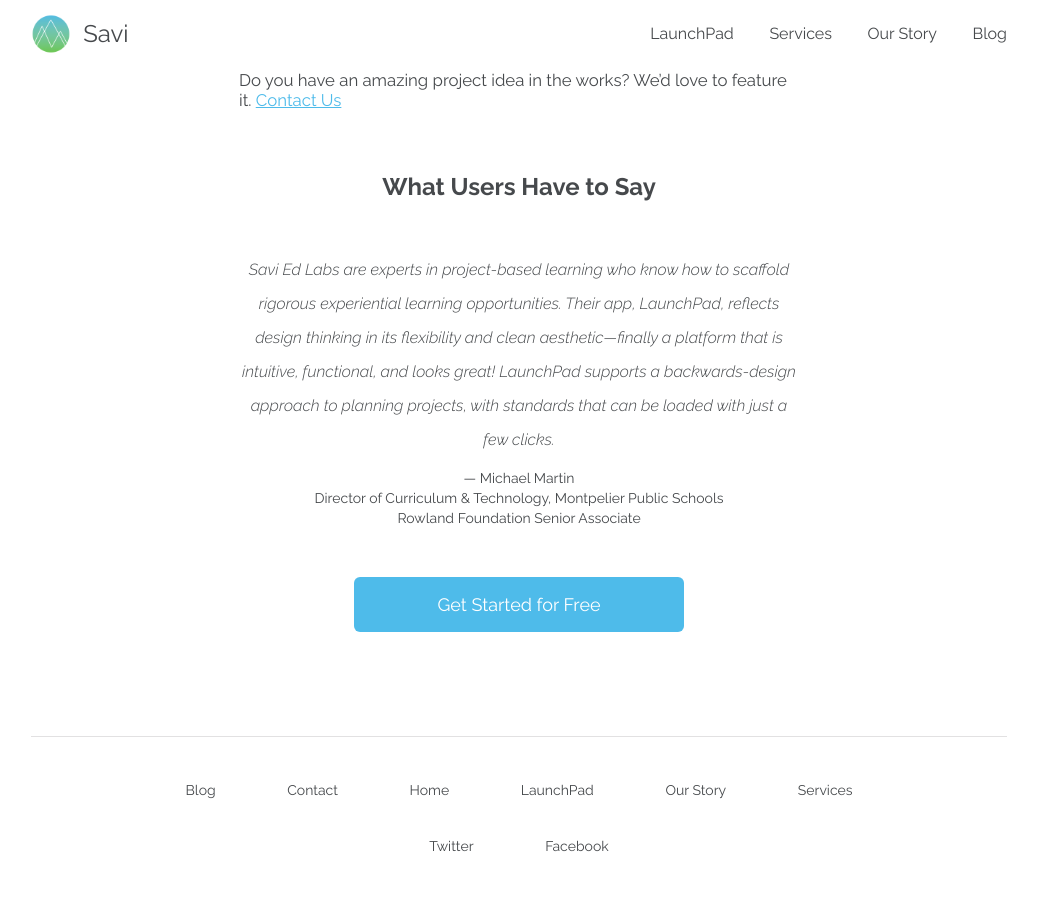
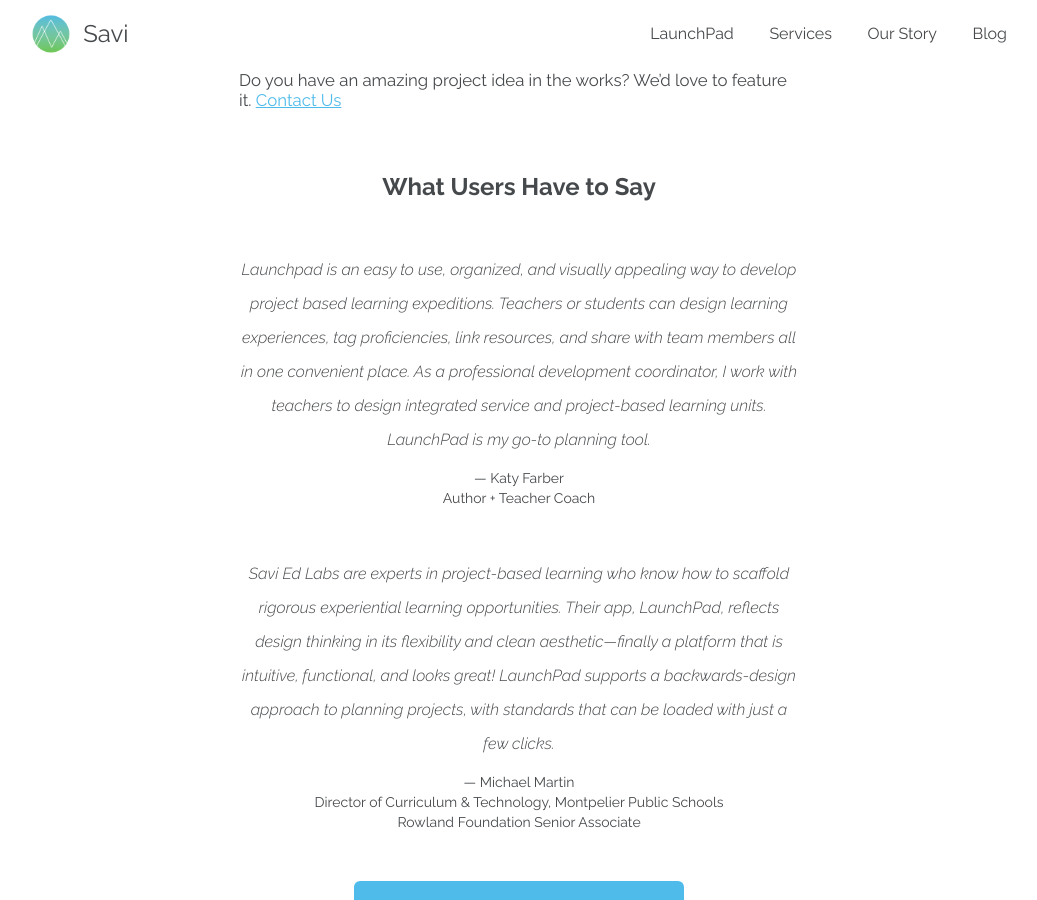
Before and after one commit to savilabs/savilabs.github.io, a Jekyll site: the page built from launchpad.html, in a window 1280 px wide and 900 px high, scrolled down 2781 px. Shown: the whole window, without its empty margins (121-1158 px from the left). Built offline with Jekyll 4.4.1, drawn with Linux system fonts in a browser that asks for light colours; nearby versions of some CDN libraries.

Commit message:
Add Katy's testimonial to the LaunchPad page
Based on a request from Peter.

PT Story:
[#152045510](https://www.pivotaltracker.com/story/show/152045510)

```diff
--- a/launchpad.html
+++ b/launchpad.html
@@ -109,6 +109,26 @@ layout: page
         What Users Have to Say
       </h3>
 
+      <div class='home__testimonials'>
+        <div class='home__testimonial'>
+          <blockquote>
+            Launchpad is an easy to use, organized, and visually
+            appealing way to develop project based learning expeditions.
+            Teachers or students can design learning experiences, tag
+            proficiencies, link resources, and share with team members
+            all in one convenient place. As a professional development
+            coordinator, I work with teachers to design integrated
+            service and project-based learning units. LaunchPad is my
+            go-to planning tool.
+          </blockquote>
+
+          <span class='quote-author'>
+            &mdash; Katy Farber<br>
+            Author + Teacher Coach
+          </span>
+        </div>
+
+        <div class='home__testimonial'>
           <blockquote>
             Savi Ed Labs are experts in project-based learning who know how to scaffold rigorous experiential learning opportunities. Their app, LaunchPad, reflects design thinking in its flexibility and clean aesthetic—finally a platform that is intuitive, functional, and looks great!  LaunchPad supports a backwards-design approach to planning projects, with standards that can be loaded with just a few clicks.
           </blockquote>
@@ -118,6 +138,8 @@ layout: page
             Director of Curriculum &amp; Technology, Montpelier Public Schools<br>
             Rowland Foundation Senior Associate
           </span>
+        </div>
+      </div>
     </div>
 
     <div class='featured-section'>
```
Lines whose indentation alone changed are shown as unchanged.
